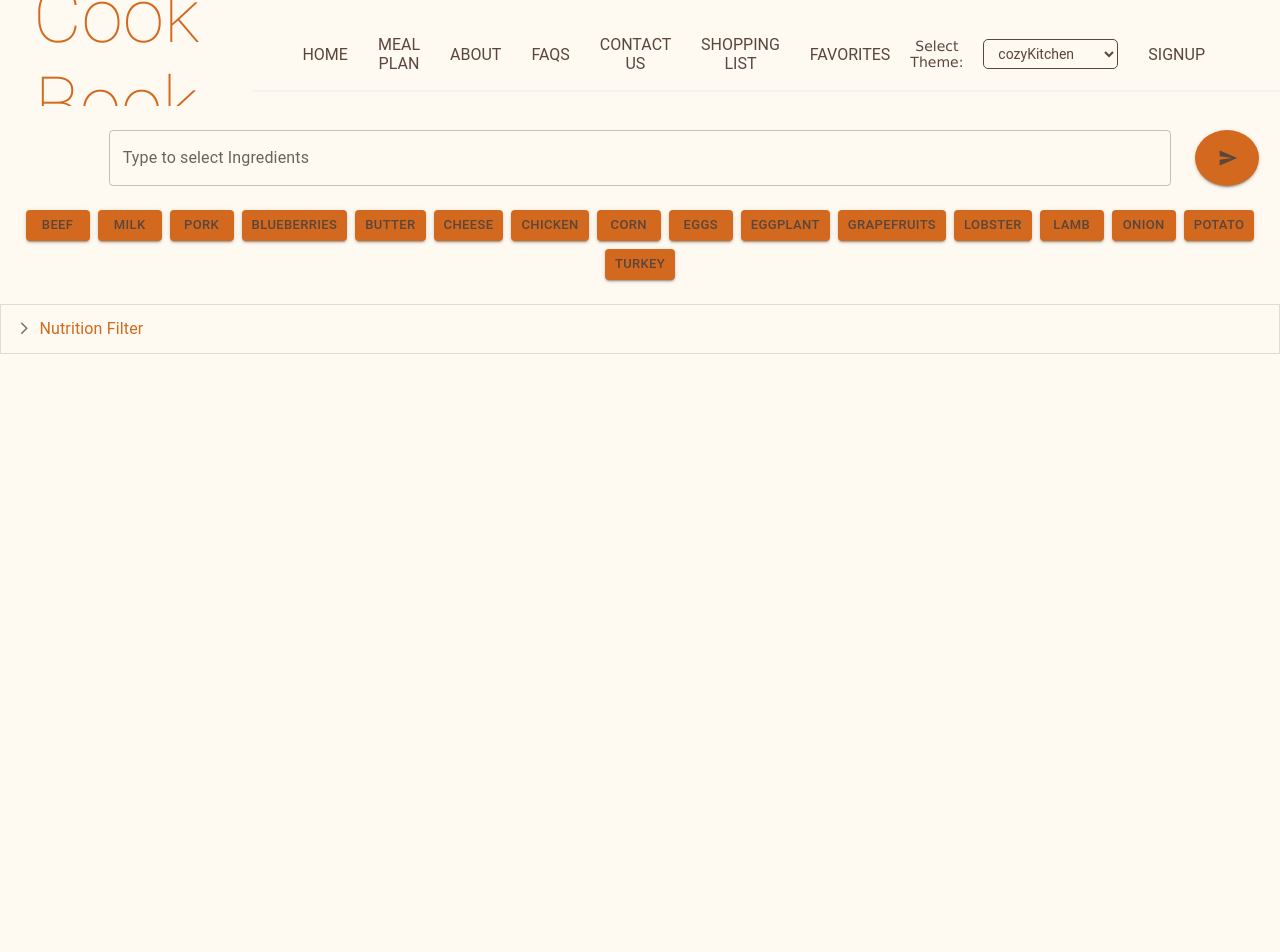
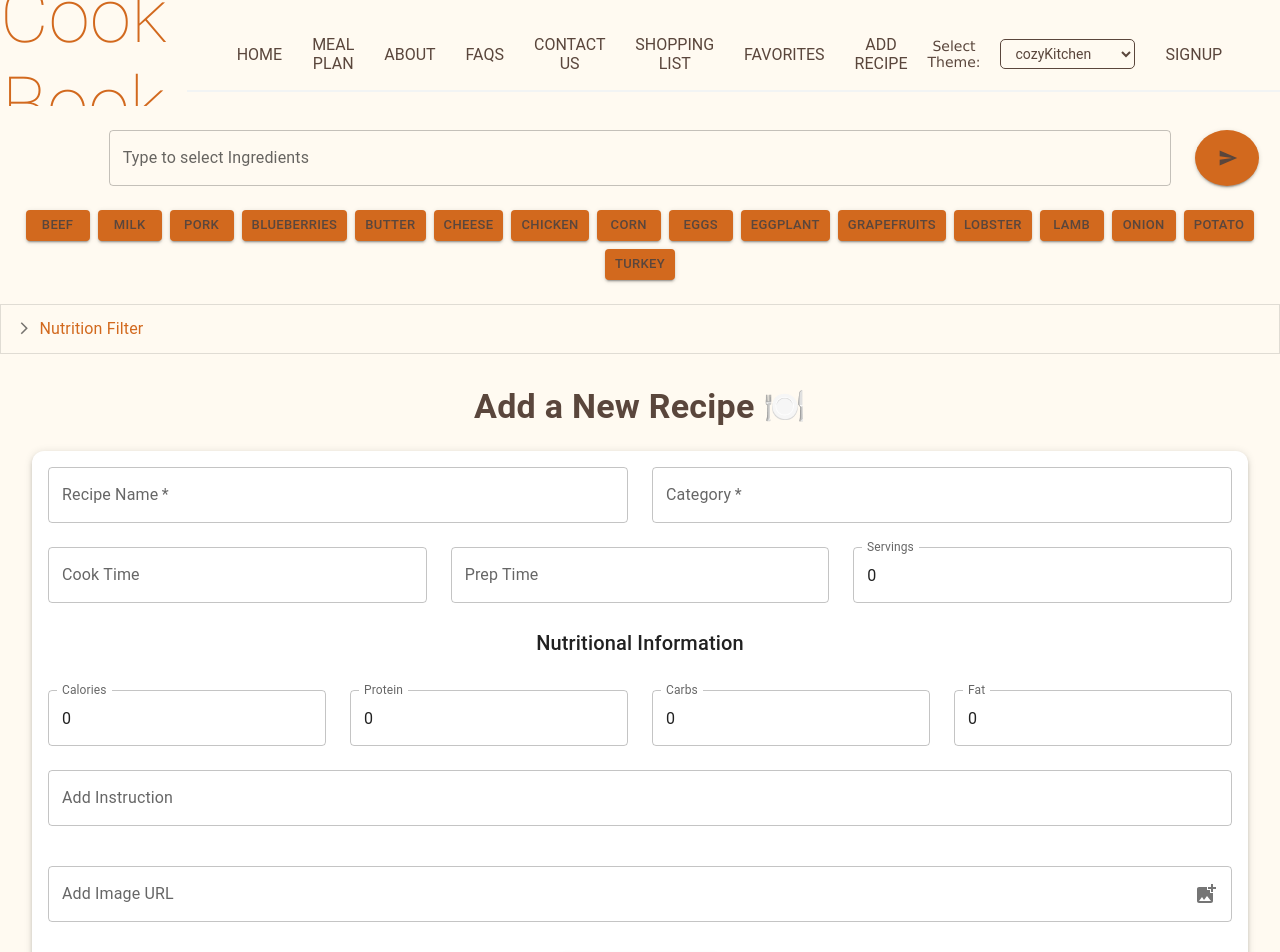
Before and after one commit to ncsu-csc-510/Project3, a React (Create React App) app in the folder frontend/: page /add-recipe in a window 1280 px wide. Shown: the top 952 px of the page. Built offline with nearby package versions, Linux system fonts and the light colour scheme.

Commit message:
WIP: Issue #4 - Working on frontend implementation

```diff
--- a/frontend/src/features/AppContent/AppContent.tsx
+++ b/frontend/src/features/AppContent/AppContent.tsx
@@ -26,6 +26,7 @@ import Profile from "./HomePage/Profile";
 import Signup from "./HomePage/Signup";
 import Favorite from "./HomePage/Favorite";
 import MealPage from './HomePage/MealPage'
+import AddRecipe from './HomePage/AddRecipe'
 
 import SmartShoppingList from '../ShoppingList/SmartShoppingList'
 
@@ -43,6 +44,7 @@ const AppContent = () => {
       <Route path="/shoppinglist" element={<SmartShoppingList />} />
       <Route path="/signup" element={<Signup />} />
       <Route path="/favorites" element={<Favorite />} />
+      <Route path='/add-recipe' element={<AddRecipe />} />
 
         {/* Route for Login */}
         <Route path="/login" element={<Login />} />
--- /dev/null
+++ b/frontend/src/features/AppContent/HomePage/AddRecipe.tsx
@@ -0,0 +1,318 @@
+import React, { useState } from "react";
+import { useNavigate } from "react-router-dom";
+import { useDispatch } from 'react-redux';
+import axios from "axios";
+import {
+  TextField,
+  Button,
+  Stack,
+  Typography,
+  Grid,
+  Snackbar,
+  Alert,
+  IconButton,
+  InputAdornment,
+  Card,
+  CardContent,
+} from "@mui/material";
+import AddPhotoAlternateIcon from "@mui/icons-material/AddPhotoAlternate";
+import ClearIcon from "@mui/icons-material/Clear";
+
+type Recipe = {
+  name: string;
+  cookTime: string;
+  prepTime: string;
+  totalTime: string;
+  description: string;
+  images: string[];
+  category: string;
+  tags: string[];
+  ingredientQuantities: string[];
+  ingredients: string[];
+  rating: number;
+  calories: number;
+  fat: number;
+  saturatedFat: number;
+  cholesterol: number;
+  sodium: number;
+  carbs: number;
+  fiber: number;
+  sugar: number;
+  protein: number;
+  servings: number;
+  instructions: string[];
+};
+
+const AddRecipe: React.FC = () => {
+  const navigate = useNavigate();
+  const dispatch = useDispatch();
+
+  const [recipe, setRecipe] = useState<Recipe>({
+    name: "",
+    cookTime: "",
+    prepTime: "",
+    totalTime: "",
+    description: "",
+    images: [],
+    category: "",
+    tags: [],
+    ingredientQuantities: [],
+    ingredients: [],
+    rating: 0,
+    calories: 0,
+    fat: 0,
+    saturatedFat: 0,
+    cholesterol: 0,
+    sodium: 0,
+    carbs: 0,
+    fiber: 0,
+    sugar: 0,
+    protein: 0,
+    servings: 0,
+    instructions: [],
+  });
+
+  const [currentInstruction, setCurrentInstruction] = useState<string>("");
+  const [currentIngredient, setCurrentIngredient] = useState<string>("");
+  const [message, setMessage] = useState<string>("");
+  const [openSnackbar, setOpenSnackbar] = useState<boolean>(false);
+  const [error, setError] = useState<boolean>(false);
+
+  const handleChange = (e: React.ChangeEvent<HTMLInputElement>) => {
+    const { name, value } = e.target;
+    setRecipe((prev) => ({
+      ...prev,
+      [name]: name.match(/rating|calories|fat|saturatedFat|cholesterol|sodium|carbs|fiber|sugar|protein|servings/)
+        ? Number(value)
+        : value
+    }));
+  };
+
+  const handleAddItem = (field: keyof Recipe, value: string) => {
+    if (value.trim() !== "") {
+      setRecipe((prev) => ({
+        ...prev,
+        [field]: [...prev[field] as string[], value.trim()],
+      }));
+    }
+  };
+
+  const handleRemoveItem = (field: keyof Recipe, index: number) => {
+    setRecipe((prev) => ({
+      ...prev,
+      [field]: (prev[field] as string[]).filter((_, i) => i !== index),
+    }));
+  };
+
+  const handleSubmit = async () => {
+    try {
+      const response = await axios.post("http://localhost:8000/recipe/add-recipe/", recipe);
+      if (response.status === 201) {
+        setMessage("Recipe added successfully! 🎉");
+        setError(false);
+        setOpenSnackbar(true);
+        navigate('/favorites'); // Navigate to favorites after successful addition
+      }
+    } catch (err) {
+      setMessage("Failed to add recipe. Please try again.");
+      setError(true);
+      setOpenSnackbar(true);
+    }
+  };
+
+  return (
+    <Stack spacing={3} padding={4}>
+      <Typography variant="h4" fontWeight="bold">
+        Add a New Recipe 🍽️
+      </Typography>
+
+      <Card sx={{ borderRadius: 3, boxShadow: 3 }}>
+        <CardContent>
+          <Grid container spacing={3}>
+            {/* Basic Information */}
+            <Grid item xs={12} md={6}>
+              <TextField
+                fullWidth
+                label="Recipe Name"
+                name="name"
+                value={recipe.name}
+                onChange={handleChange}
+                required
+              />
+            </Grid>
+            <Grid item xs={12} md={6}>
+              <TextField
+                fullWidth
+                label="Category"
+                name="category"
+                value={recipe.category}
+                onChange={handleChange}
+                required
+              />
+            </Grid>
+
+            {/* Times */}
+            <Grid item xs={12} md={4}>
+              <TextField
+                fullWidth
+                label="Cook Time"
+                name="cookTime"
+                value={recipe.cookTime}
+                onChange={handleChange}
+                placeholder="e.g., 30M"
+              />
+            </Grid>
+            <Grid item xs={12} md={4}>
+              <TextField
+                fullWidth
+                label="Prep Time"
+                name="prepTime"
+                value={recipe.prepTime}
+                onChange={handleChange}
+                placeholder="e.g., 15M"
+              />
+            </Grid>
+            <Grid item xs={12} md={4}>
+              <TextField
+                fullWidth
+                label="Servings"
+                name="servings"
+                type="number"
+                value={recipe.servings}
+                onChange={handleChange}
+              />
+            </Grid>
+
+            {/* Nutritional Information */}
+            <Grid item xs={12}>
+              <Typography variant="h6" gutterBottom>
+                Nutritional Information
+              </Typography>
+            </Grid>
+            {['calories', 'protein', 'carbs', 'fat'].map((field) => (
+              <Grid item xs={6} sm={3} key={field}>
+                <TextField
+                  fullWidth
+                  label={field.charAt(0).toUpperCase() + field.slice(1)}
+                  name={field}
+                  type="number"
+                  value={recipe[field as keyof Recipe]}
+                  onChange={handleChange}
+                />
+              </Grid>
+            ))}
+
+            {/* Instructions */}
+            <Grid item xs={12}>
+              <TextField
+                fullWidth
+                label="Add Instruction"
+                value={currentInstruction}
+                onChange={(e) => setCurrentInstruction(e.target.value)}
+                onKeyDown={(e) => {
+                  if (e.key === "Enter" && currentInstruction.trim()) {
+                    handleAddItem("instructions", currentInstruction);
+                    setCurrentInstruction("");
+                  }
+                }}
+              />
+              <Stack spacing={1} mt={2}>
+                {recipe.instructions.map((instruction, index) => (
+                  <Stack
+                    key={index}
+                    direction="row"
+                    spacing={1}
+                    alignItems="center"
+                    sx={{ backgroundColor: "#f5f5f5", p: 1, borderRadius: 1 }}
+                  >
+                    <Typography>{`${index + 1}. ${instruction}`}</Typography>
+                    <IconButton
+                      size="small"
+                      onClick={() => handleRemoveItem("instructions", index)}
+                    >
+                      <ClearIcon />
+                    </IconButton>
+                  </Stack>
+                ))}
+              </Stack>
+            </Grid>
+
+            {/* Images */}
+            <Grid item xs={12}>
+              <TextField
+                fullWidth
+                label="Add Image URL"
+                value=""
+                onKeyDown={(e: React.KeyboardEvent<HTMLInputElement>) => {
+                    if (e.key === "Enter" && (e.currentTarget as HTMLInputElement).value.trim()) {
+                      handleAddItem("images", (e.currentTarget as HTMLInputElement).value.trim());
+                      (e.currentTarget as HTMLInputElement).value = "";
+                    }
+                  }}
+                InputProps={{
+                  endAdornment: (
+                    <InputAdornment position="end">
+                      <AddPhotoAlternateIcon />
+                    </InputAdornment>
+                  ),
+                }}
+              />
+              <Stack direction="row" spacing={1} mt={1} flexWrap="wrap">
+                {recipe.images.map((img, index) => (
+                  <Stack
+                    key={index}
+                    direction="row"
+                    spacing={0.5}
+                    alignItems="center"
+                    sx={{
+                      backgroundColor: "#f0f0f0",
+                      borderRadius: 2,
+                      padding: "5px 10px",
+                      margin: "5px",
+                    }}
+                  >
+                    <Typography>{img}</Typography>
+                    <IconButton
+                      size="small"
+                      onClick={() => handleRemoveItem("images", index)}
+                    >
+                      <ClearIcon />
+                    </IconButton>
+                  </Stack>
+                ))}
+              </Stack>
+            </Grid>
+
+            <Grid item xs={12} textAlign="center">
+              <Button
+                variant="contained"
+                color="primary"
+                size="large"
+                onClick={handleSubmit}
+                sx={{ px: 5, borderRadius: 2 }}
+              >
+                Add Recipe
+              </Button>
+            </Grid>
+          </Grid>
+        </CardContent>
+      </Card>
+
+      <Snackbar
+        open={openSnackbar}
+        autoHideDuration={4000}
+        onClose={() => setOpenSnackbar(false)}
+      >
+        <Alert
+          onClose={() => setOpenSnackbar(false)}
+          severity={error ? "error" : "success"}
+          sx={{ width: "100%" }}
+        >
+          {message}
+        </Alert>
+      </Snackbar>
+    </Stack>
+  );
+};
+
+export default AddRecipe;
--- a/frontend/src/features/Navbar/Navbar.tsx
+++ b/frontend/src/features/Navbar/Navbar.tsx
@@ -54,6 +54,9 @@ function Navbar() {
       <a href="/favorites" className="navbar-item" style={{ color: theme.color }}>
         Favorites
       </a>
+      <a href="/add-recipe" className="navbar-item" style={{ color: theme.color }}>
+        Add recipe
+      </a>
       {/* Theme Dropdown */}
 
       <div className="theme-selector">
```
